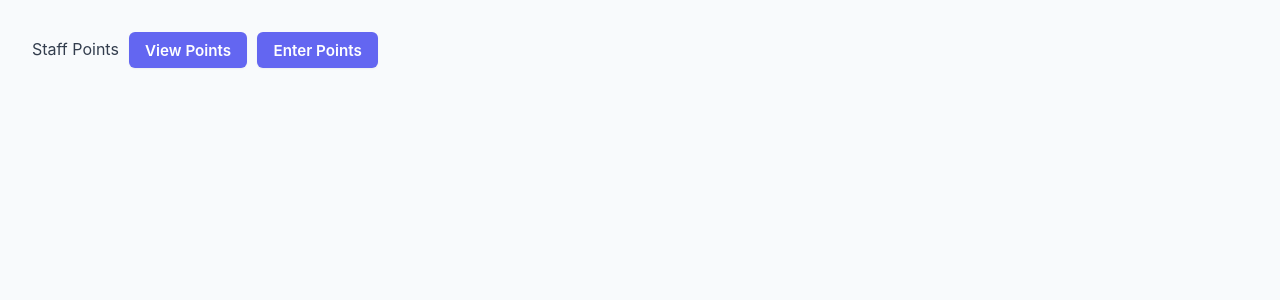
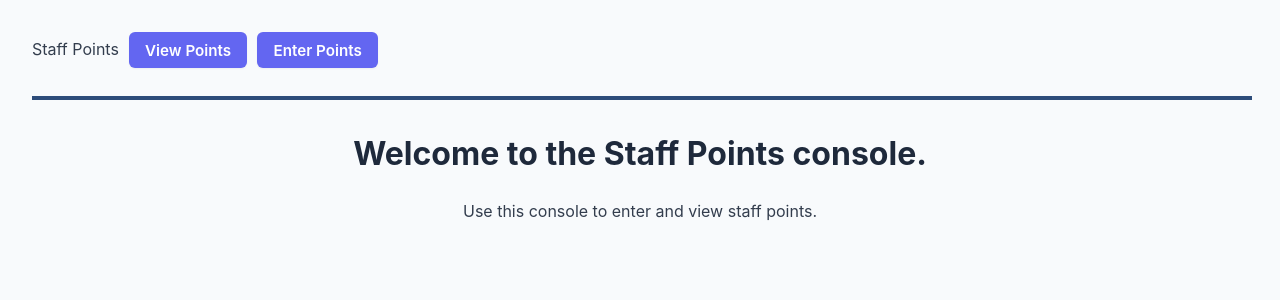
Before and after one commit to ariplayz/StaffPoints, a React (Vite) app: page / in a window 1280 px wide. Shown: the top 300 px of the page. Built offline with nearby package versions, Linux system fonts and the light colour scheme.

Commit message:
Add EnterPointsScreen component and update layout styles in App and index.css

```diff
--- a/src/App.jsx
+++ b/src/App.jsx
@@ -12,12 +12,37 @@ function showEnterPointsScreen(){
 
 }
 
+function EnterPointsScreen(){
+    return(
+        <div style={{ display: 'flex', flexDirection: 'column', gap: '20px', alignItems: 'start'}}>
+            <div style={{ display: 'flex', flexDirection: 'row', gap: '10px', alignItems: 'center'}}>
+                <p>Staff Points</p>
+                <button>View Points</button>
+                <button onClick={showEnterPointsScreen}>Enter Points</button>
+            </div>
+
+            <hr style={{border: '2px solid #2d4c7a', width: '100%'}}/>
+
+            <h1 style={{margin: '0', alignSelf: 'center'}}>Welcome to</h1>
+
+        </div>
+    )
+}
+
 function App() {
     return (
-        <div style={{ display: 'flex', flexDirection: 'row', gap: '10px', alignItems: 'center'}}>
-            <p>Staff Points</p>
-            <button>View Points</button>
-            <button onClick={showEnterPointsScreen}>Enter Points</button>
+        <div style={{display: 'flex', flexDirection: 'column', gap: '20px', alignItems: 'start'}}>
+            <div style={{display: 'flex', flexDirection: 'row', gap: '10px', alignItems: 'center'}}>
+                <p>Staff Points</p>
+                <button>View Points</button>
+                <button onClick={showEnterPointsScreen}>Enter Points</button>
+            </div>
+
+            <hr style={{border: '2px solid #2d4c7a', width: '100%'}}/>
+
+            <h1 style={{margin: '0', alignSelf: 'center'}}>Welcome to the Staff Points console.</h1>
+            <p>Use this console to enter and view staff points.</p>
+
         </div>
     );
 }
--- a/src/index.css
+++ b/src/index.css
@@ -69,4 +69,5 @@ p {
   font-size: 1rem;
   color: inherit;
   opacity: 0.9;
+  align-self: center;
 }
```
